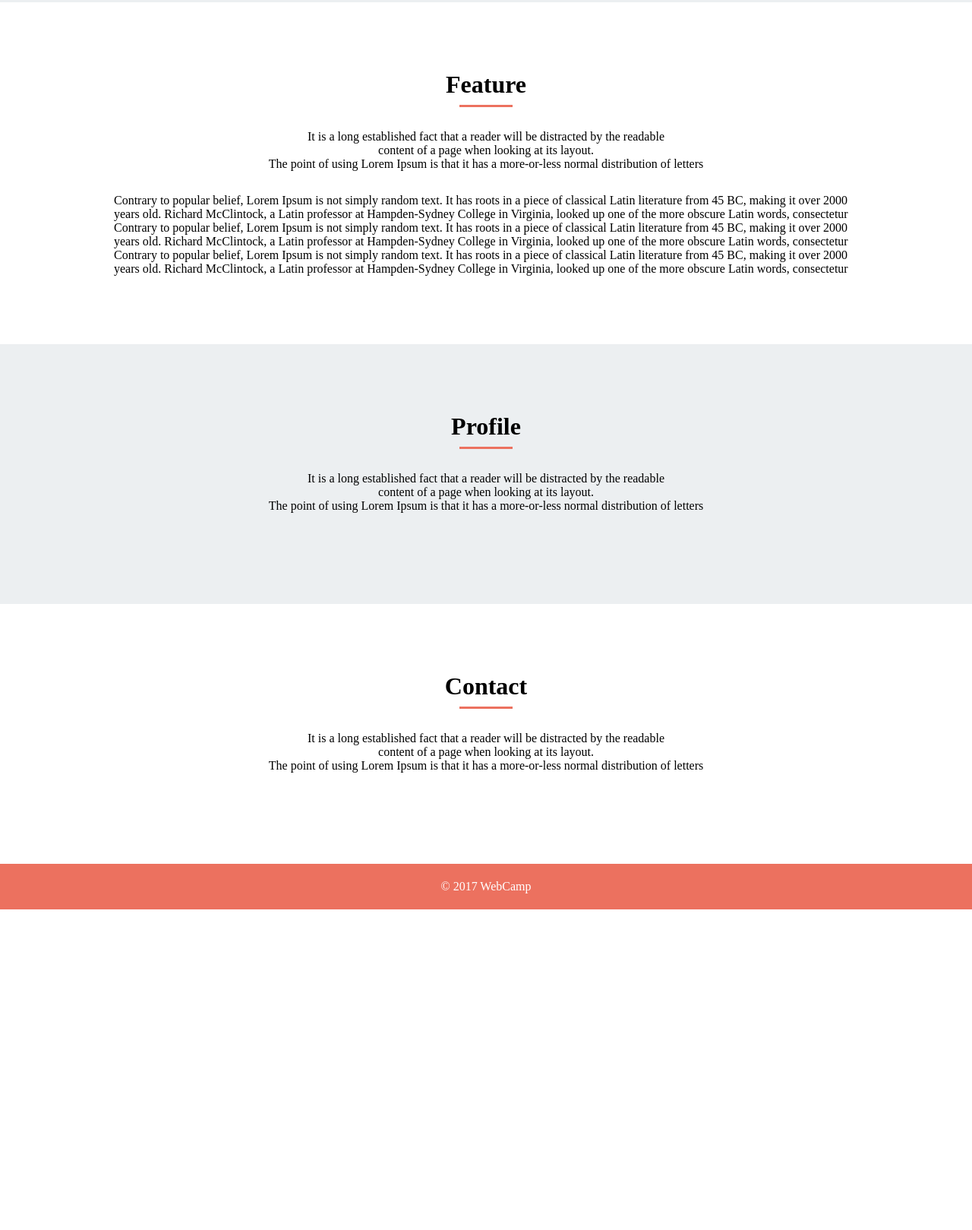
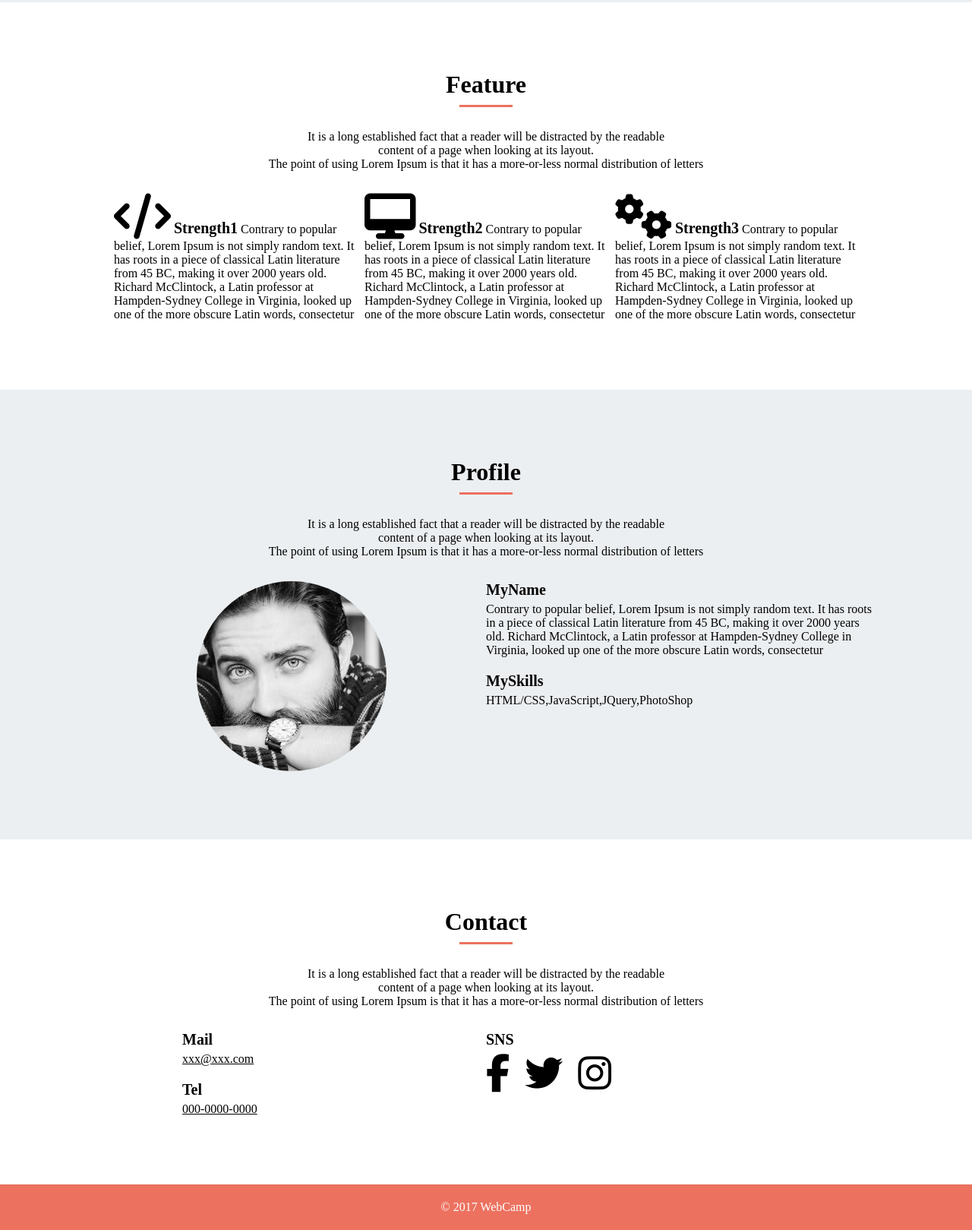
Before and after one commit to takaakikobayashi/practice, a plain HTML site: page index.html in a window 1280 px wide. Shown: the part 1569-3188 px from the top of the page at 76% size. Before the commit the page ends 2766 px from the top, so only its background shows below. Drawn offline with Linux system fonts and the light colour scheme.

Commit message:
temporary save

```diff
--- a/index.html
+++ b/index.html
@@ -2,6 +2,7 @@
 <html lang="ja">
 <head>
   <meta charset="UTF-8">
+  <script src="https://kit.fontawesome.com/c904145315.js" crossorigin="anonymous"></script>
   <link rel="stylesheet" href="style.css">
   <title>WALS成果物</title>
 </head>
@@ -50,7 +51,7 @@
     </div>
   </section>
   <section id="feature">
-    <div class="feature-content">
+    <div class="feature-content clearfix">
       <div class="feature-top"><b>Feature</b></div>
       <div class="feature-text">
         It is a long established fact that a reader will be distracted by the readable<br>
@@ -58,36 +59,69 @@
         The point of using Lorem Ipsum is that it has a more-or-less normal distribution of letters
       </div>
       <div class="feature-content1">
+        <i class="fas fa-code"></i>
+        <b>Strength1</b>
         Contrary to popular belief, Lorem Ipsum is not simply random text. It has roots in a piece of classical Latin literature from 45 BC, making it over 2000 years old. Richard McClintock, a Latin professor at Hampden-Sydney College in Virginia, looked up one of the more obscure Latin words, consectetur
       </div>
       <div class="feature-content2">
+        <i class="fas fa-desktop"></i>
+        <b>Strength2</b>
         Contrary to popular belief, Lorem Ipsum is not simply random text. It has roots in a piece of classical Latin literature from 45 BC, making it over 2000 years old. Richard McClintock, a Latin professor at Hampden-Sydney College in Virginia, looked up one of the more obscure Latin words, consectetur
       </div>
       <div class="feature-content3">
+        <i class="fas fa-cogs"></i>
+        <b>Strength3</b>
         Contrary to popular belief, Lorem Ipsum is not simply random text. It has roots in a piece of classical Latin literature from 45 BC, making it over 2000 years old. Richard McClintock, a Latin professor at Hampden-Sydney College in Virginia, looked up one of the more obscure Latin words, consectetur
       </div>
     </div>
   </section>
   <section id="profile">
-    <div class="profile-content">
+    <div class="profile-content clearfix">
       <div class="profile-top"><b>Profile</b></div>
       <div class="profile-text">
         It is a long established fact that a reader will be distracted by the readable<br>
         content of a page when looking at its layout.<br>
         The point of using Lorem Ipsum is that it has a more-or-less normal distribution of letters
       </div>
-      <div class="profile-content1"></div>
-      <div class="profile-content2"></div>
+      <div class="profile-content1">
+        <div class="profile-img"></div>
+      </div>
+      <div class="profile-content2">
+        <div class="profile-text1"><b>MyName</b></div>
+        <div class="profile-text2">
+          Contrary to popular belief, Lorem Ipsum is not simply random text. It has roots in a piece of classical Latin literature from 45 BC, making it over 2000 years old. Richard McClintock, a Latin professor at Hampden-Sydney College in Virginia, looked up one of the more obscure Latin words, consectetur
+        </div>
+        <div class="profile-text3"><b>MySkills</b></div>
+        <div class="profile-text4">HTML/CSS,JavaScript,JQuery,PhotoShop</div>
+      </div>
     </div>
   </section>
   <section id="contact">
-    <div class="contact-content">
+    <div class="contact-content clearfix">
       <div class="contact-top"><b>Contact</b></div>
       <div class="contact-text">
         It is a long established fact that a reader will be distracted by the readable<br>
         content of a page when looking at its layout.<br>
         The point of using Lorem Ipsum is that it has a more-or-less normal distribution of letters
       </div>
+      <div class="contact-content-box clearfix">
+        <div class="contact-content1">
+          <div class="content-box">
+            <div class="contact-text1"><b>Mail</b></div>
+            <div class="contact-text2">xxx@xxx.com</div>
+            <div class="contact-text3"><b>Tel</b></div>
+            <div class="contact-text4">000-0000-0000</div>
+          </div>
+        </div>
+        <div class="contact-content2">
+          <div class="sns-box clearfix">
+            <div class="sns"><b>SNS</b></div>
+            <div class="sns-icon1"><i class="fab fa-facebook-f"></i></div>
+            <div class="sns-icon2"><i class="fab fa-twitter"></i></div>
+            <div class="sns-icon3"><i class="fab fa-instagram"></i></div>
+          </div>
+        </div>
+      </div>
     </div>
   </section>
   <footer>© 2017 WebCamp</footer>
--- a/style.css
+++ b/style.css
@@ -137,6 +137,50 @@ header {
   margin: 0 auto;
   padding: 90px 0;
 }
+.feature-content1 {
+  width: 320px;
+  height: auto;
+  float: left;
+  margin-right: 10px;
+}
+.feature-content1 i {
+  font-size: 60px;
+  margin: 0 auto;
+}
+.feature-content1 b {
+  font-size: 20px;
+  color: #000000;
+  margin: 10px auto;
+}
+.feature-content2 {
+  width: 320px;
+  height: auto;
+  float: left;
+  margin-right: 10px;
+}
+.feature-content2 i {
+  font-size: 60px;
+  margin: 0 auto;
+}
+.feature-content2 b {
+  font-size: 20px;
+  color: #000000;
+  margin: 10px auto;
+}
+.feature-content3 i {
+  font-size: 60px;
+  margin: 0 auto;
+}
+.feature-content3 b {
+  font-size: 20px;
+  color: #000000;
+  margin: 10px auto;
+}
+.feature-content3 {
+  width: 320px;
+  height: auto;
+  float: left;
+}
 .feature-top {
   text-align: center;
   font-size: 32px;
@@ -164,11 +208,46 @@ header {
   margin: 0 auto;
   padding: 90px 0;
 }
+.profile-content1 {
+  width: 512px;
+  height: 250px;
+  float: left;
+}
+.profile-img {
+  width: 250px;
+  height: 250px;
+  background-image: url(img/my-icon.jpg);
+  background-size: 250px 250px;
+  background-position: center;
+  margin: 0 auto;
+  border-radius: 50%;
+}
+.profile-content2 {
+  width: 512px;
+  float: left;
+}
 .profile-text {
   text-align: center;
   font-size: 16px;
   color: #000000;
   margin: 30px auto;
+}
+.profile-text1 {
+  margin-bottom: 5px;
+  font-size: 20px;
+}
+.profile-text2 {
+  font-size: 16px;
+  color: #000000;
+  margin-bottom: 20px;
+}
+.profile-text3 {
+  font-size: 20px;
+  margin-bottom: 5px;
+}
+.profile-text4 {
+  font-size: 16px;
+  color: #000000;
 }
 #contact {
   width: 100%;
@@ -177,6 +256,15 @@ header {
   width: 800px;
   margin: 0 auto;
   padding: 90px 0;
+}
+.contact-content-box {
+  margin: 0 auto;
+}
+.contact-content1 {
+  width: 400px;
+}
+.contact-content2 {
+  width: 400px;
 }
 .contact-top {
   text-align: center;
@@ -189,6 +277,55 @@ header {
   font-size: 16px;
   color: #000000;
   margin: 30px auto;
+}
+.contact-content1 {
+  width: 400px;
+  float: left;
+}
+.contact-content2 {
+  width: 400px;
+  float: left;
+}
+.content-box {
+  margin: 0 auto;
+  width: auto;
+}
+.contact-text1 {
+  font-size: 20px;
+  margin-bottom: 5px;
+}
+.contact-text2 {
+  text-decoration: underline;
+  margin-bottom: 20px;
+}
+.contact-text3 {
+  font-size: 20px;
+  margin-bottom: 5px;
+}
+.contact-text4 {
+  text-decoration: underline;
+}
+.sns-box {
+  margin: 0 auto;
+  width: 400px;
+}
+.sns {
+  margin-bottom: 5px;
+  font-size: 20px;
+}
+.sns-icon1 {
+  float: left;
+  margin-right: 20px;
+  font-size: 50px;
+}
+.sns-icon2 {
+  float: left;
+  margin-right: 20px;
+  font-size: 50px;
+}
+.sns-icon3 {
+  float: left;
+  font-size: 50px;
 }
 .portfolio-top::after {
   content: "";
```
